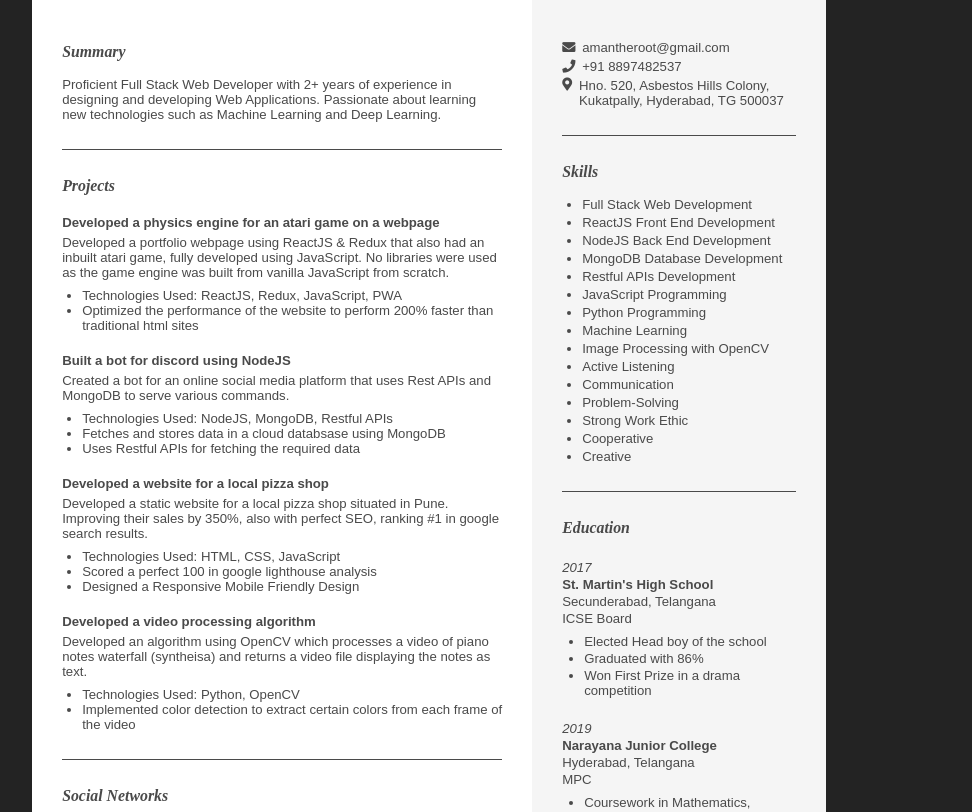
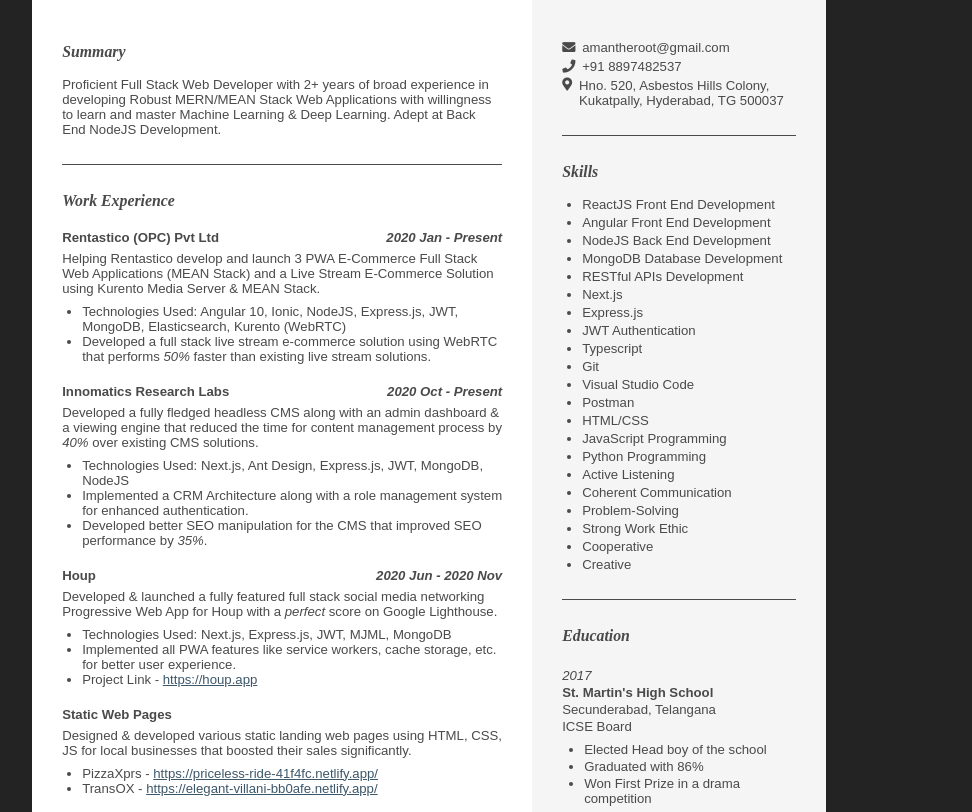
Before and after one commit to amantheroot/resume, a website: page dist/index.html in a window 1280 px wide. Shown: the part 119-931 px from the top of the page, without its empty margins (211-1183 px from the left). Drawn offline with Linux system fonts and the light colour scheme.

Commit message:
updated resume information

```diff
--- a/dist/index.html
+++ b/dist/index.html
@@ -129,8 +129,11 @@
       .projects > div {
         margin: 20px 0;
       }
-      .projects strong {
-        margin-bottom: 12px;
+      .projects .apart {
+        display: flex;
+        align-items: flex-end;
+        justify-content: space-between;
+        margin-bottom: 6px;
       }
       .projects p {
         margin: 5px 0;
@@ -138,6 +141,10 @@
       .projects ul {
         margin: 0;
         margin-top: 8px;
+      }
+      .projects ul li a {
+        color: #3c576a;
+        text-decoration: underline;
       }
       .education p {
         margin: 2px 0;
@@ -179,73 +186,113 @@
           <section>
             <h3>Summary</h3>
             <p>
-              Proficient Full Stack Web Developer with 2+ years of experience in
-              designing and developing Web Applications. Passionate about
-              learning new technologies such as Machine Learning and Deep
-              Learning.
+              Proficient Full Stack Web Developer with 2+ years of broad
+              experience in developing Robust MERN/MEAN Stack Web Applications
+              with willingness to learn and master Machine Learning & Deep
+              Learning. Adept at Back End NodeJS Development.
             </p>
           </section>
           <hr />
           <section class="projects">
-            <h3>Projects</h3>
+            <h3>Work Experience</h3>
             <div>
-              <strong
-                >Developed a physics engine for an atari game on a
-                webpage</strong
-              >
+              <div class="apart">
+                <strong>Rentastico (OPC) Pvt Ltd</strong>
+                <strong><em>2020 Jan - Present</em></strong>
+              </div>
               <p>
-                Developed a portfolio webpage using ReactJS & Redux that also
-                had an inbuilt atari game, fully developed using JavaScript. No
-                libraries were used as the game engine was built from vanilla
-                JavaScript from scratch.
+                Helping Rentastico develop and launch 3 PWA E-Commerce Full
+                Stack Web Applications (MEAN Stack) and a Live Stream E-Commerce
+                Solution using Kurento Media Server & MEAN Stack.
               </p>
               <ul>
-                <li>Technologies Used: ReactJS, Redux, JavaScript, PWA</li>
                 <li>
-                  Optimized the performance of the website to perform 200%
-                  faster than traditional html sites
+                  Technologies Used: Angular 10, Ionic, NodeJS, Express.js, JWT,
+                  MongoDB, Elasticsearch, Kurento (WebRTC)
+                </li>
+                <li>
+                  Developed a full stack live stream e-commerce solution using
+                  WebRTC that performs <em>50%</em> faster than existing live
+                  stream solutions.
                 </li>
               </ul>
             </div>
             <div>
-              <strong>Built a bot for discord using NodeJS</strong>
+              <div class="apart">
+                <strong>Innomatics Research Labs</strong>
+                <strong><em>2020 Oct - Present</em></strong>
+              </div>
               <p>
-                Created a bot for an online social media platform that uses Rest
-                APIs and MongoDB to serve various commands.
+                Developed a fully fledged headless CMS along with an admin
+                dashboard & a viewing engine that reduced the time for content
+                management process by <em>40%</em> over existing CMS solutions.
               </p>
               <ul>
-                <li>Technologies Used: NodeJS, MongoDB, Restful APIs</li>
                 <li>
-                  Fetches and stores data in a cloud databsase using MongoDB
+                  Technologies Used: Next.js, Ant Design, Express.js, JWT,
+                  MongoDB, NodeJS
                 </li>
-                <li>Uses Restful APIs for fetching the required data</li>
+                <li>
+                  Implemented a CRM Architecture along with a role management
+                  system for enhanced authentication.
+                </li>
+                <li>
+                  Developed better SEO manipulation for the CMS that improved
+                  SEO performance by <em>35%</em>.
+                </li>
               </ul>
             </div>
             <div>
-              <strong>Developed a website for a local pizza shop</strong>
+              <div class="apart">
+                <strong>Houp</strong>
+                <strong><em>2020 Jun - 2020 Nov</em></strong>
+              </div>
               <p>
-                Developed a static website for a local pizza shop situated in
-                Pune. Improving their sales by 350%, also with perfect SEO,
-                ranking #1 in google search results.
+                Developed & launched a fully featured full stack social media
+                networking Progressive Web App for Houp with a
+                <em>perfect</em> score on Google Lighthouse.
               </p>
               <ul>
-                <li>Technologies Used: HTML, CSS, JavaScript</li>
-                <li>Scored a perfect 100 in google lighthouse analysis</li>
-                <li>Designed a Responsive Mobile Friendly Design</li>
+                <li>
+                  Technologies Used: Next.js, Express.js, JWT, MJML, MongoDB
+                </li>
+                <li>
+                  Implemented all PWA features like service workers, cache
+                  storage, etc. for better user experience.
+                </li>
+                <li>
+                  Project Link -
+                  <a href="https://houp.app" target="_blank"
+                    >https://houp.app</a
+                  >
+                </li>
               </ul>
             </div>
             <div>
-              <strong>Developed a video processing algorithm</strong>
+              <div class="apart">
+                <strong>Static Web Pages</strong>
+              </div>
               <p>
-                Developed an algorithm using OpenCV which processes a video of
-                piano notes waterfall (syntheisa) and returns a video file
-                displaying the notes as text.
+                Designed & developed various static landing web pages using
+                HTML, CSS, JS for local businesses that boosted their sales
+                significantly.
               </p>
               <ul>
-                <li>Technologies Used: Python, OpenCV</li>
                 <li>
-                  Implemented color detection to extract certain colors from
-                  each frame of the video
+                  PizzaXprs -
+                  <a
+                    href="https://priceless-ride-41f4fc.netlify.app/"
+                    target="_blank"
+                    >https://priceless-ride-41f4fc.netlify.app/</a
+                  >
+                </li>
+                <li>
+                  TransOX -
+                  <a
+                    href="https://elegant-villani-bb0afe.netlify.app/"
+                    target="_blank"
+                    >https://elegant-villani-bb0afe.netlify.app/</a
+                  >
                 </li>
               </ul>
             </div>
@@ -317,20 +364,28 @@
           <section>
             <h3>Skills</h3>
             <ul class="skills">
-              <li>Full Stack Web Development</li>
               <li>ReactJS Front End Development</li>
+              <li>Angular Front End Development</li>
               <li>NodeJS Back End Development</li>
               <li>MongoDB Database Development</li>
-              <li>Restful APIs Development</li>
-              <!-- <li>Deployment of apps with Azure and Docker</li> -->
+              <li>RESTful APIs Development</li>
+              <li>Next.js</li>
+              <li>Express.js</li>
+              <li>JWT Authentication</li>
+              <li>Typescript</li>
+              <li>Git</li>
+              <li>Visual Studio Code</li>
+              <li>Postman</li>
+              <li>HTML/CSS</li>
               <li>JavaScript Programming</li>
               <li>Python Programming</li>
-              <li>Machine Learning</li>
+              <!-- <li>Deployment of apps with Azure and Docker</li> -->
+              <!-- <li>Machine Learning</li> -->
               <!-- <li>Deep Learning</li> -->
-              <li>Image Processing with OpenCV</li>
+              <!-- <li>Image Processing with OpenCV</li> -->
               <!-- <li>NLP (Natural Language Processing)</li> -->
               <li>Active Listening</li>
-              <li>Communication</li>
+              <li>Coherent Communication</li>
               <li>Problem-Solving</li>
               <li>Strong Work Ethic</li>
               <li>Cooperative</li>
```
